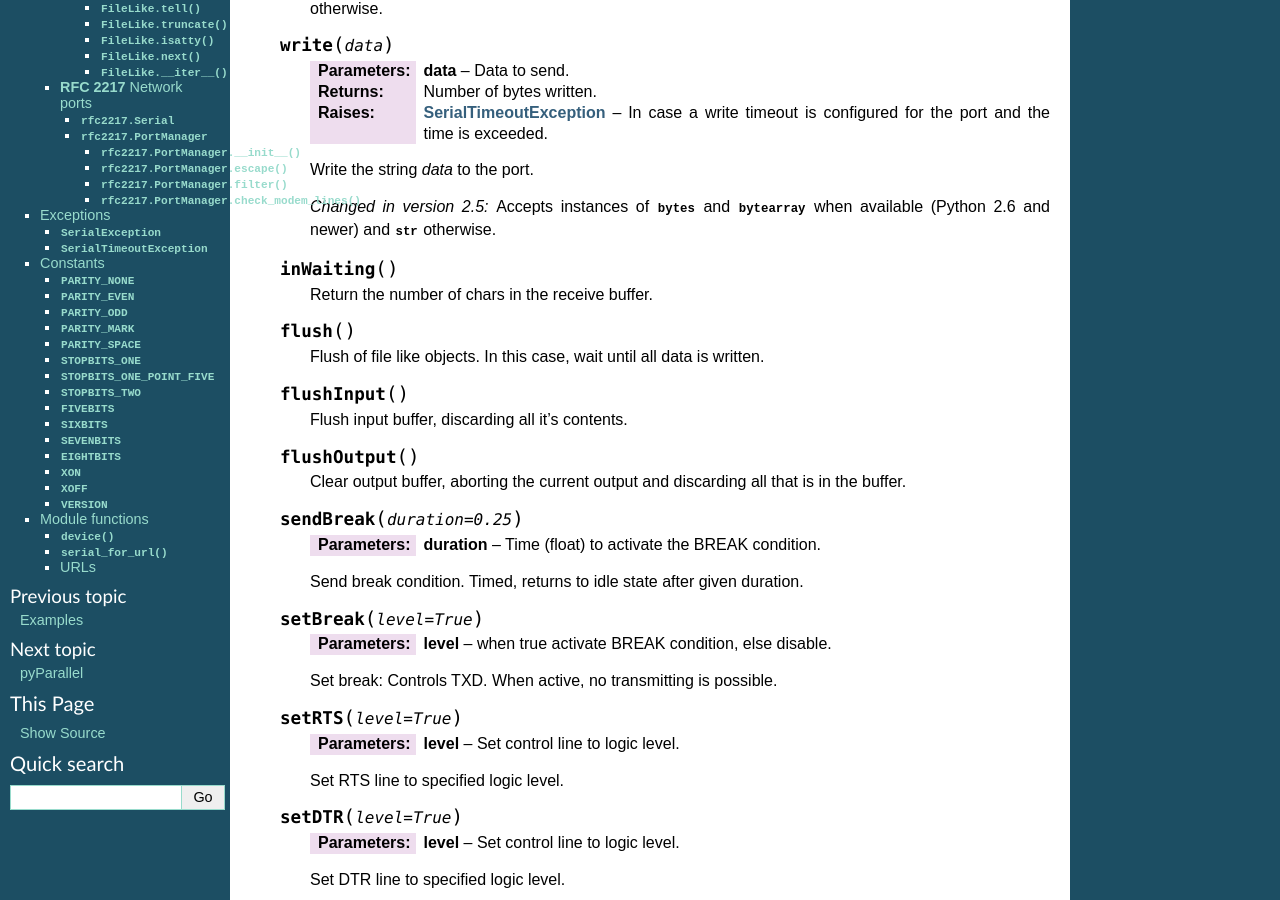
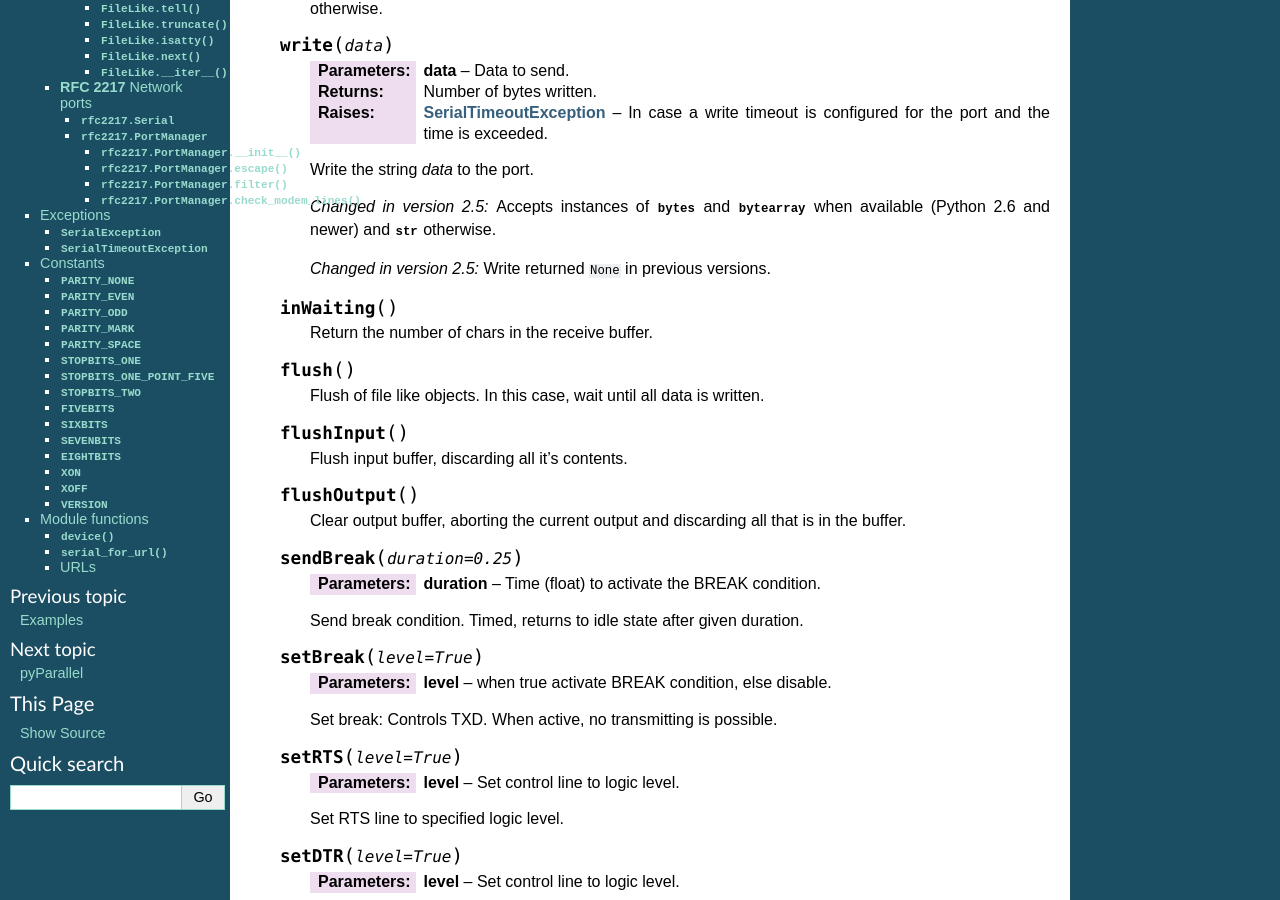
Before and after one commit to pyserial/pyserial, a Sphinx documentation site: the page built from pyserial/documentation/pyserial_api.rst, in a window 1280 px wide and 900 px high, scrolled down 1323 px. Built offline with Sphinx 7.4.7, drawn with Linux system fonts in a browser that asks for light colours.

Commit message:
add note about old releases' return value of write()

```diff
--- a/pyserial/documentation/pyserial_api.rst
+++ b/pyserial/documentation/pyserial_api.rst
@@ -112,6 +112,9 @@ Native ports
         .. versionchanged:: 2.5
             Accepts instances of :class:`bytes` and :class:`bytearray` when
             available (Python 2.6 and newer) and :class:`str` otherwise.
+
+        .. versionchanged:: 2.5
+            Write returned ``None`` in previous versions.
 
     .. method:: inWaiting()
 
```
